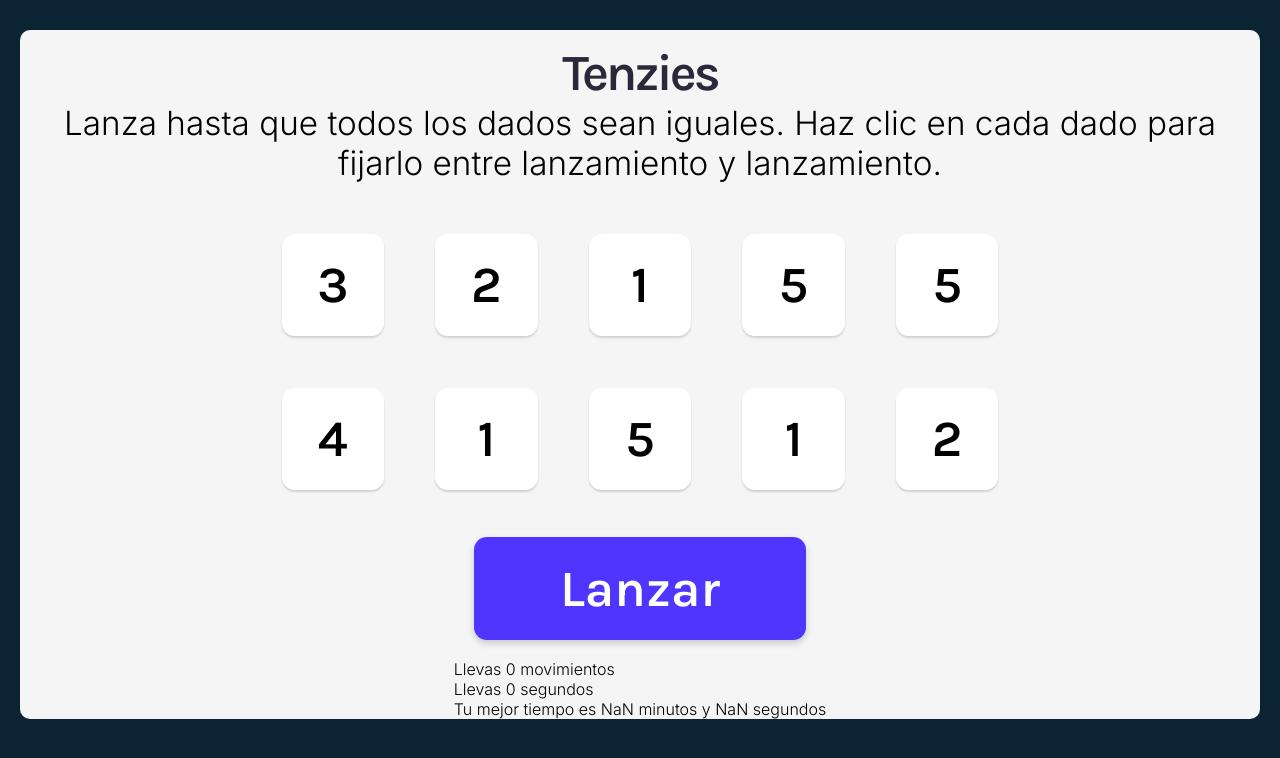
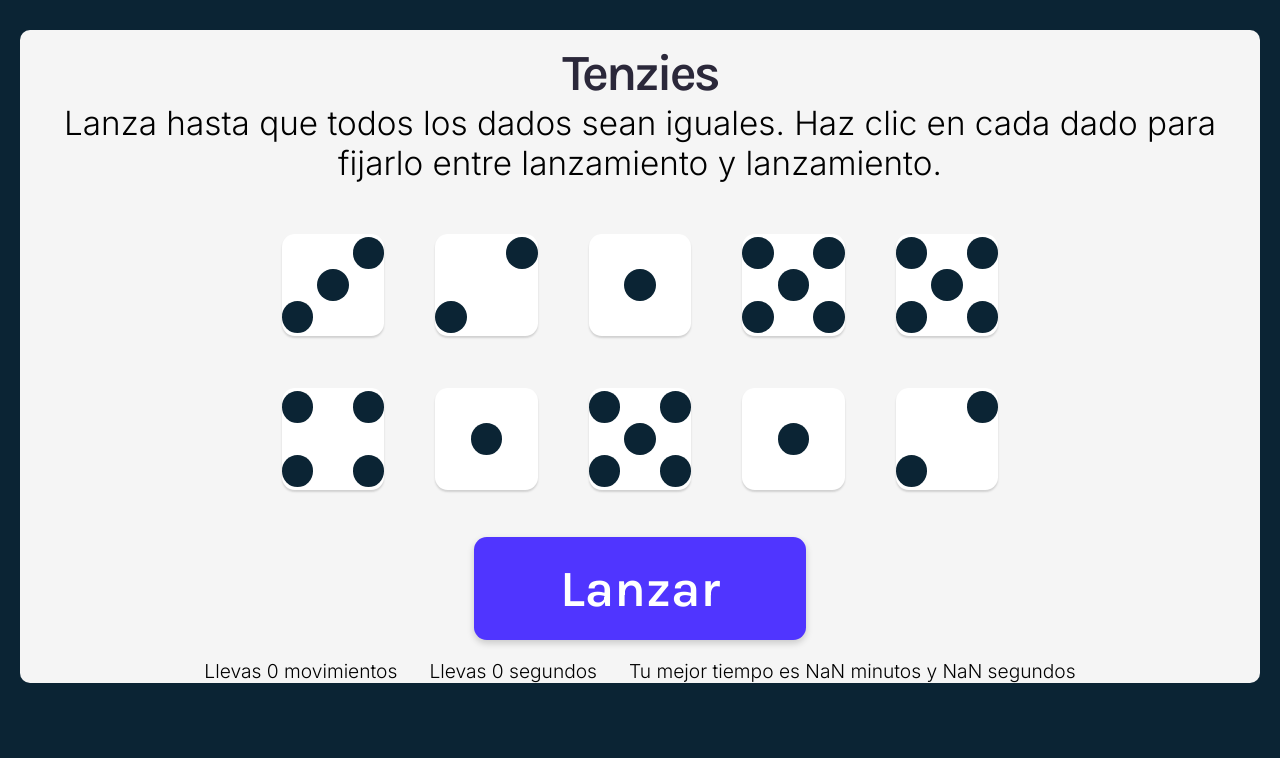
Before and after one commit to crcascr/React-Learning, a React (Create React App) app in the folder practice-projects/tenzies-game/: page / in a window 1280 px wide. Shown: the top 758 px of the page. Built offline with nearby package versions, Linux system fonts and the light colour scheme.

Commit message:
Presentación numeros como puntos

```diff
--- a/practice-projects/tenzies-game/src/AppTenzies.css
+++ b/practice-projects/tenzies-game/src/AppTenzies.css
@@ -47,6 +47,44 @@ main {
   align-content: center;
 }
 
+.dado-container {
+  display: flex;
+  align-items: center;
+  justify-content: center;
+  width: 8vw; /* Establece el ancho deseado */
+  height: 8vw; /* Establece la altura deseada */
+}
+
+.dado-grilla {
+  width: 100%;
+  height: 100%;
+  display: grid;
+  grid-template-columns: repeat(3, 2fr); /* Crea 3 columnas iguales */
+  gap: 4px; /* Espacio entre las celdas (ajusta según tus preferencias) */
+  align-items: center;
+}
+
+
+
+/* Estilos adicionales para las celdas de la grilla (puntos) */
+.punto {
+  min-width: 1vw; /* Tamaño mínimo deseado para los puntos */
+  min-height: 2.5vw; /* Tamaño mínimo deseado para los puntos */
+  width: 100%;
+  height: 100%;
+  border-radius: 50%;
+}
+
+
+.dado--activo{
+  background-color: #0b2434;
+
+}
+
+.dado--inactivo{
+  background-color: transparent;
+}
+
 .numeros--numero {
   display: flex;
   width: 8vw;
@@ -84,3 +122,10 @@ main {
 .botonMezclar:active {
     box-shadow: inset 5px 5px 10px -3px rgba(0, 0, 0, 0.7);
 }
+
+.indicadores{
+  display: flex;
+  gap: 2rem;
+  font-size: 1.5vw;
+  flex-wrap: wrap;
+}
--- a/practice-projects/tenzies-game/src/Components/Arreglo.js
+++ b/practice-projects/tenzies-game/src/Components/Arreglo.js
@@ -3,16 +3,87 @@ import React from "react";
 function Arreglo(props) {
   //console.log(props)
 
+  const ArregloPuntos = ({ numero }) => {
+    const puntos = [
+      [false, false, false],
+      [false, false, false],
+      [false, false, false],
+    ];
+
+    switch (numero) {
+      case 1:
+        puntos[1][1] = true;
+        break;
+      case 2:
+        puntos[0][2] = true;
+        puntos[2][0] = true;
+        break;
+      case 3:
+        puntos[0][2] = true;
+        puntos[1][1] = true;
+        puntos[2][0] = true;
+        break;
+      case 4:
+        puntos[0][0] = true;
+        puntos[0][2] = true;
+        puntos[2][0] = true;
+        puntos[2][2] = true;
+        break;
+      case 5:
+        puntos[0][0] = true;
+        puntos[0][2] = true;
+        puntos[1][1] = true;
+        puntos[2][0] = true;
+        puntos[2][2] = true;
+        break;
+      case 6:
+        puntos[0][0] = true;
+        puntos[0][1] = true;
+        puntos[0][2] = true;
+        puntos[2][0] = true;
+        puntos[2][1] = true;
+        puntos[2][2] = true;
+        break;
+    }
+    //console.log("Número",numero,"Puntos",puntos)
+    return (
+      <div
+        className="dado-container numeros--numero"
+        style={estilos}
+        onClick={props.mantenerOcupado}
+      >
+        <div className="dado-grilla">
+          {puntos.map((fila, filaIndex) => (
+            <div key={filaIndex} className="fila">
+              {fila.map((tienePunto, puntoIndex) => (
+                <div
+                  key={puntoIndex}
+                  className={`punto ${
+                    tienePunto ? "dado--activo" : "dado--inactivo"
+                  }`}
+                ></div>
+              ))}
+            </div>
+          ))}
+        </div>
+      </div>
+    );
+  };
+
   const estilos = { backgroundColor: props.ocupado ? "#59E391" : "#ffffff" };
-  return (
-    <a
-      className="numeros--numero"
-      style={estilos}
-      onClick={props.mantenerOcupado}
-    >
-      {props.numero}
-    </a>
-  );
+  return <ArregloPuntos numero={props.numero} />;
 }
 
+/*
+<div className="dado-container">
+      <h1
+        className="numeros--numero"
+        style={estilos}
+        onClick={props.mantenerOcupado}
+      >
+        {props.numero}
+      </h1>
+      </div>
+*/
+
 export default Arreglo;
```
